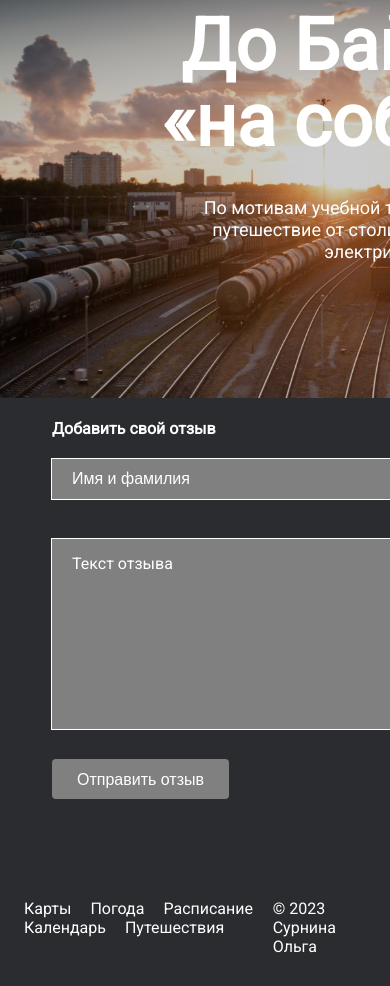
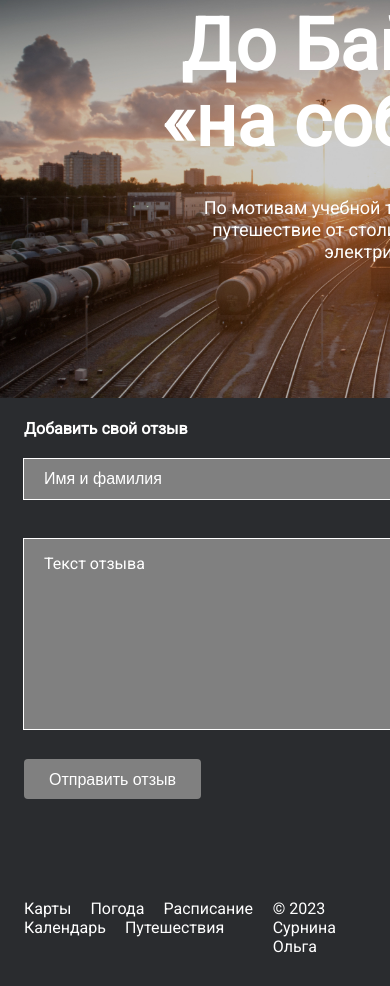
Before and after one commit to OlgaSurnina/Travel, a plain HTML site: page index.html in a window 390 px wide. Shown: the part 6025-7011 px from the top of the page. Drawn offline with Linux system fonts and the light colour scheme; files whose address does not match are found by name.

Commit message:
form adaptiv

```diff
--- a/blocs/review-post/review-post.css
+++ b/blocs/review-post/review-post.css
@@ -158,6 +158,12 @@ textarea.review-post__textarea {
     display: flex;
     flex-direction: column;
     }
+
+    @media screen and (min-width: 320px) and (max-width:768px){
+        .review-post{
+            padding-left: 24px;
+        }
+    }
     @media screen  and (max-width:320px){
         .review-post{
             padding-left: 0px;
```
